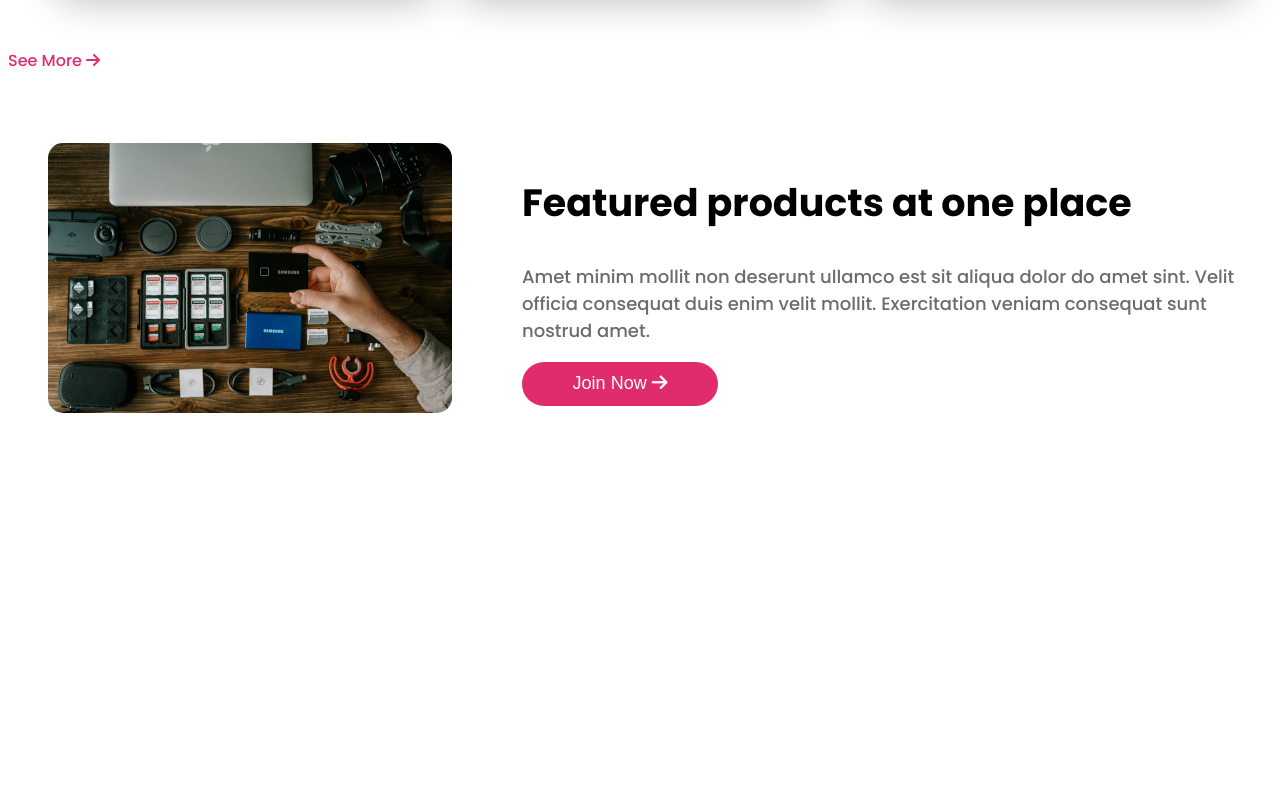
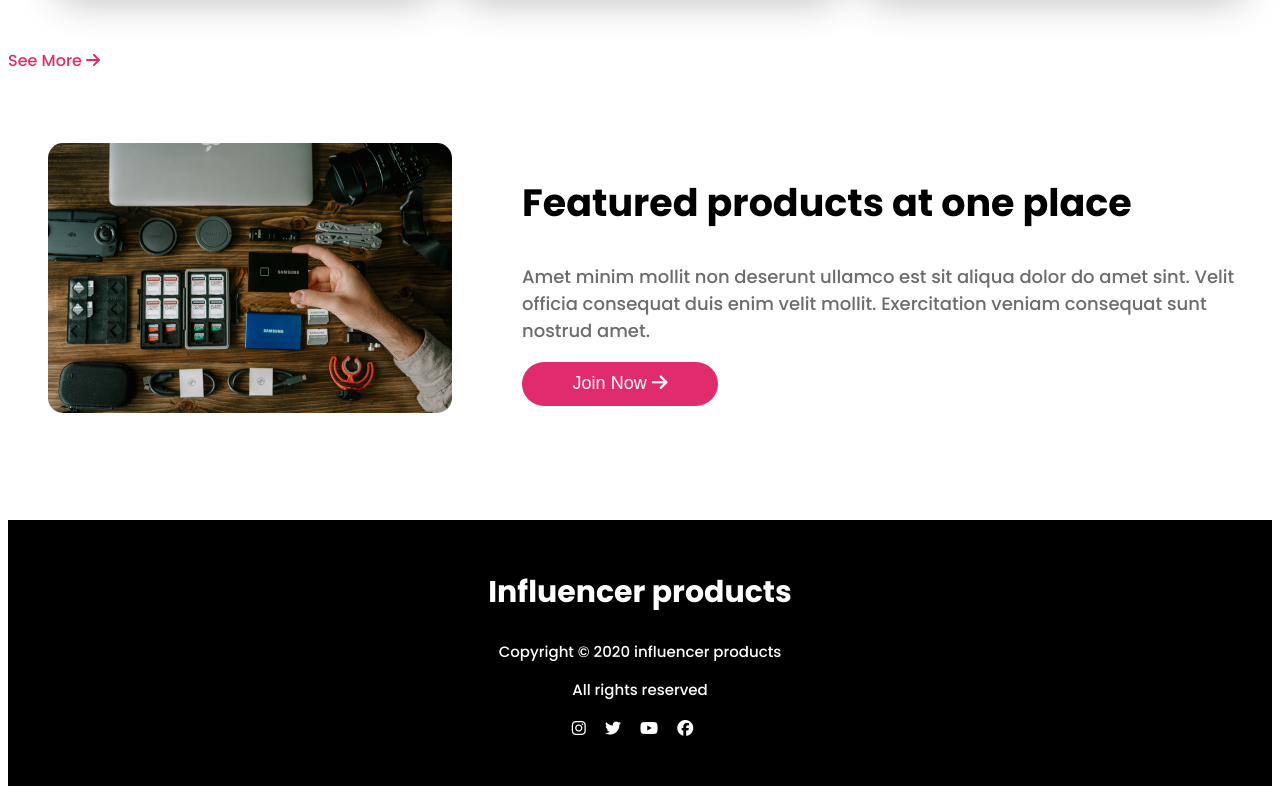
Before and after one commit to Nurealom405/influencer-gear, a plain HTML site: page index.html in a window 1280 px wide. Shown: the part 2675-3469 px from the top of the page. Before the commit the page ends 3195 px from the top, so only its background shows below. Drawn offline with Linux system fonts and the light colour scheme.

Commit message:
footer done

```diff
--- a/index.html
+++ b/index.html
@@ -217,6 +217,20 @@
                 <button class="main-body-button"> Join Now  <i class="fa-solid fa-arrow-right"></i></button>
              </div>
         </section>
+
+        <footer class="footer">
+            <div class="footer-info">
+                <h2>Influencer products</h2>
+                <p>Copyright © 2020  influencer products</p>
+                <p>All rights reserved</p>
+            </div>
+            <div class="footer-icon">
+                <i class="fa-brands fa-instagram"></i>
+                <i class="fa-brands fa-twitter"></i>
+                <i class="fa-brands fa-youtube"></i>
+                <i class="fa-brands fa-facebook"></i>
+            </div>
+        </footer>
     </main>
 </body>
 </html>
--- a/styles/style.css
+++ b/styles/style.css
@@ -156,3 +156,30 @@ body{
     font-size: 18px;
     color: #6C6C6C;
 }
+
+/* footer style */
+.footer{
+    background-color: black;
+    /* height: 350px; */
+
+    display: flex;
+    flex-direction: column;
+    align-items: center;
+    justify-content: center;
+}
+.footer{
+    color: white;
+    text-align: center;
+
+}
+.footer-info h2{
+    font-size: 30px;
+    margin-top: 50px;
+}
+.footer-info p{
+    font-size: 15px;
+}
+.footer-icon i{
+    margin-bottom: 50px;
+    margin-right: 15px;
+}
```
